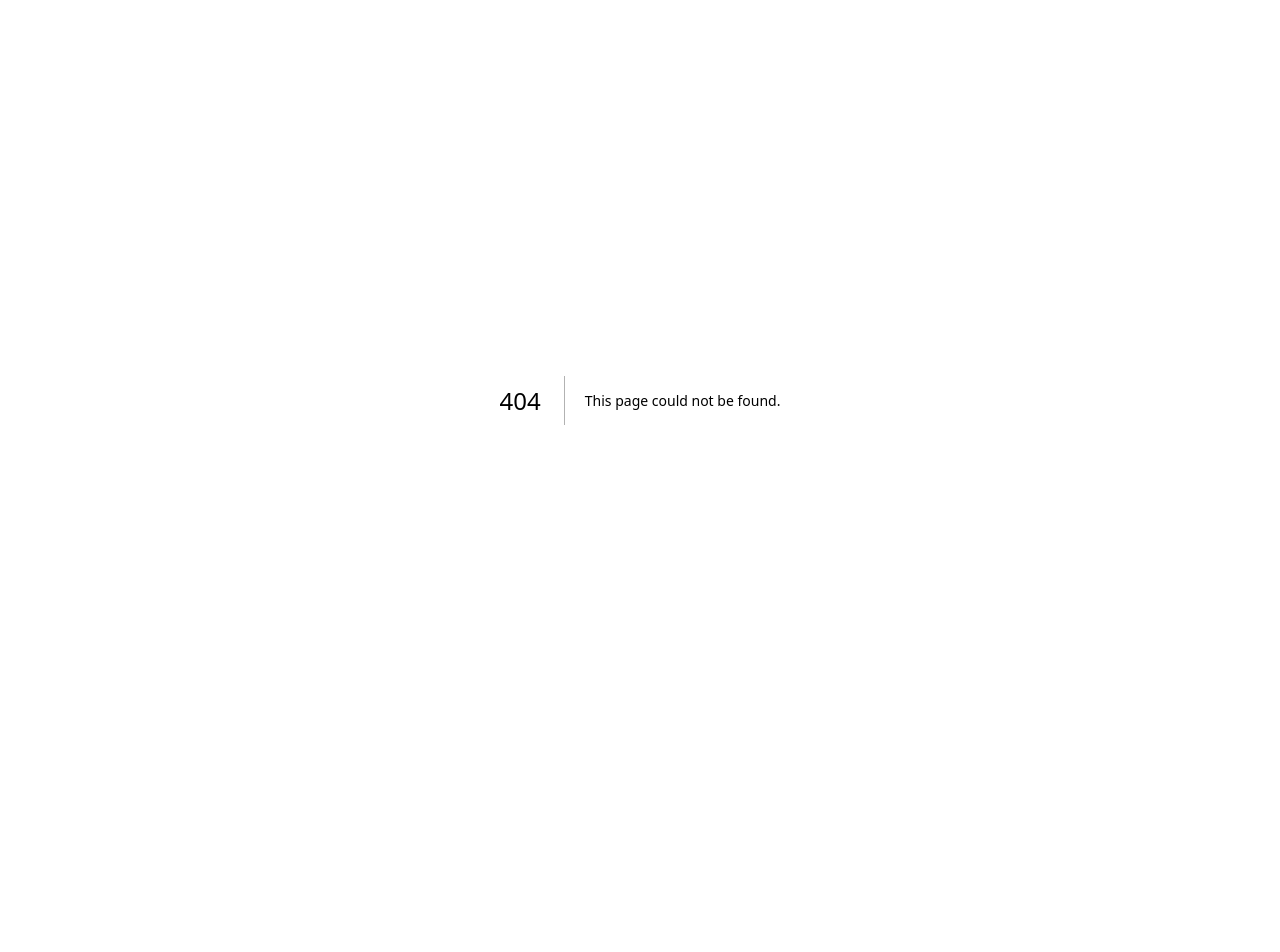
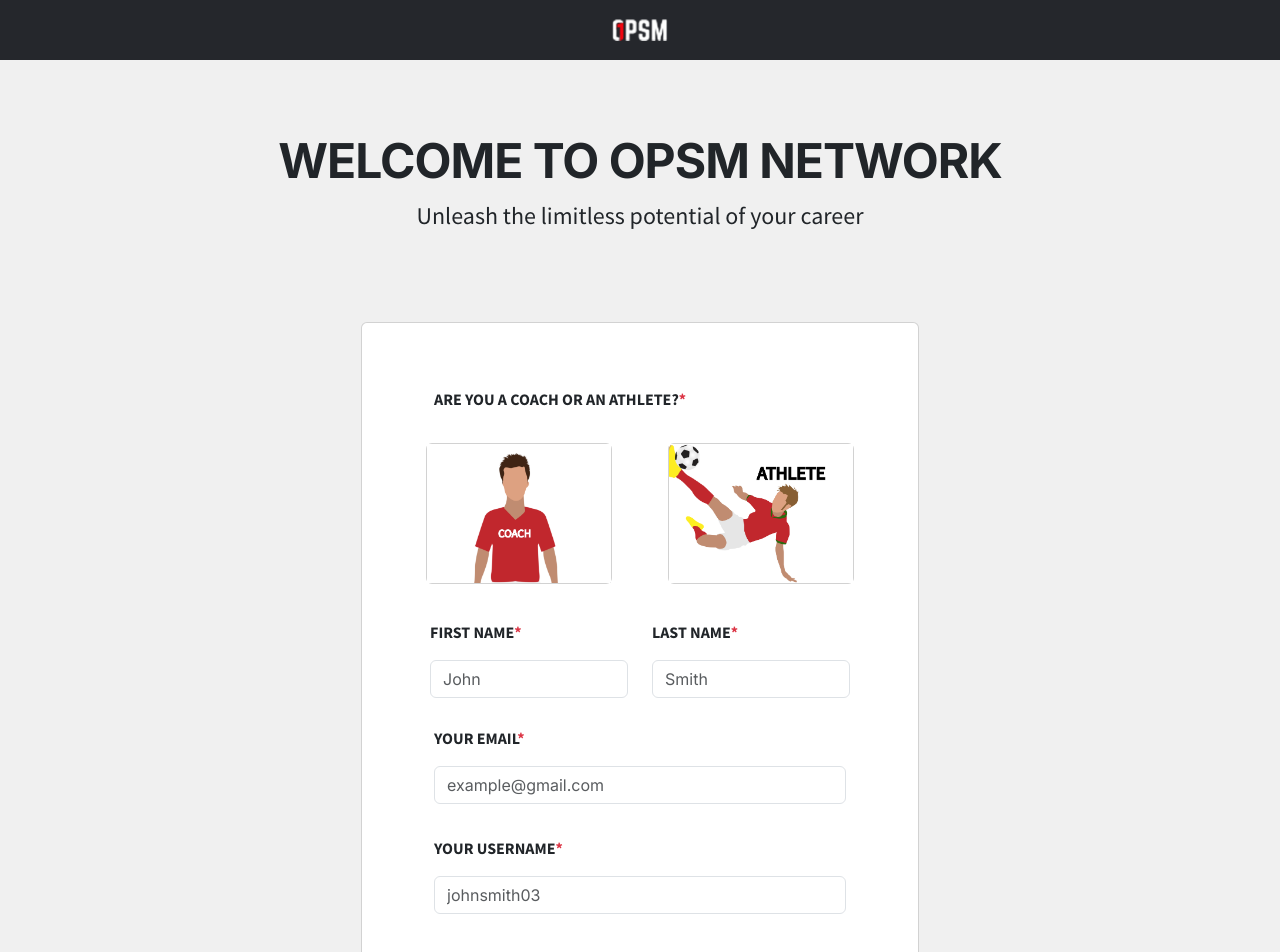
Before and after one commit to mnshah0101/opsm-network, a Next.js app: page /register in a window 1280 px wide. Before the commit this address had no page. Shown: the top 952 px of the page. Before the commit the page ends 800 px from the top, so only its background shows below. Built offline with nearby package versions, Linux system fonts and the light colour scheme; a web font is replaced by a local one.

Commit message:
register page completed

```diff
--- a/components/header/DarkHeaderMobile.jsx
+++ b/components/header/DarkHeaderMobile.jsx
@@ -20,7 +20,7 @@ function DarkHeaderMobile() {
             <Nav.Link  className='header-nav-link' href="#link">About</Nav.Link>
             <Nav.Link className='header-nav-link' href="#link">Contact</Nav.Link>
             <Nav.Link className='header-nav-link' href="#link">Login</Nav.Link>
-            <Nav.Link className='header-nav-link red_button' href="#link">Sign Up</Nav.Link>
+            <Nav.Link className='header-nav-link red_button' href="/register">Sign Up</Nav.Link>
 
 
 
--- a/components/login/Login.jsx
+++ b/components/register/Register.jsx
@@ -1,10 +1,12 @@
 import SectionTitle from "../text/SectionTitleCenter"
+import RegisterForm from "./RegisterForm"
 export default function Login(){
 
     return (
 
     <div className="container">
         <SectionTitle title="Welcome To OPSM Network" subtitle={"Unleash the limitless potential of your career"}/>
+        <RegisterForm/>
 
     </div>
 
--- /dev/null
+++ b/components/register/RegisterForm.jsx
@@ -0,0 +1,69 @@
+export default function RegisterForm(){
+    return (
+        <div className="d-flex align-items-center justify-content-center w-100 p-0 ">
+        <div className="card d-flex flex-column  p-5 my-5 login_container " >
+
+            <div className="type-selection">
+        <p className="mt-3 text-center text-lg-start fw-bold mx-lg-4 text-uppercase font-rem-1">Are you a coach or an athlete?<span className="text-danger">*</span></p>
+        <div className="d-flex row">
+
+            <div className="col-12 col-lg-6 my-3 px-lg-1">
+                <div className="card mx-lg-4">
+                <img className="img-fluid" src="/assets/images/login/coach.png" alt="" />
+                </div>
+            </div>
+
+             <div className="col-12 col-lg-6 my-3 px-lg-1">
+
+                <div className="card mx-lg-4">
+                <img className="img-fluid" src="/assets/images/login/player.png" alt="" />
+                </div>
+
+            </div>
+
+
+        </div>
+        </div>
+
+          <div className="name mx-lg-2 my-1 d-flex row">
+
+            <div className="col-6">
+        <p className="mt-3 text-start fw-bold text-uppercase font-rem-1">First Name<span className="text-danger">*</span> </p>
+            <input type="first_name" className="form-control" id="email" placeholder="John"/>
+                </div>
+
+               <div className="col-6">
+        <p className="mt-3 text-start fw-bold text-uppercase font-rem-1">Last Name<span className="text-danger">*</span> </p>
+            <input type="last_name" className="form-control" id="email" placeholder="Smith"/>
+            </div>
+
+        </div>
+
+        <div className="email mx-lg-4 my-2">
+        <p className="mt-3 text-start fw-bold text-uppercase font-rem-1">Your Email<span className="text-danger">*</span> </p>
+            <input type="email" className="form-control" id="email" placeholder="example@gmail.com"/>
+        </div>
+
+         <div className="email mx-lg-4 my-2">
+        <p className="mt-3 text-start fw-bold text-uppercase font-rem-1">Your Username<span className="text-danger">*</span></p>
+            <input type="username" className="form-control" id="username" placeholder="johnsmith03"/>
+        </div>
+
+
+         <div className="email mx-lg-4 my-2">
+        <p className="mt-3 text-start fw-bold text-uppercase font-rem-1">Your Password<span className="text-danger">*</span> </p>
+            <input type="password" className="form-control" id="password" />
+        </div>
+
+          <div className="email mx-lg-4 my-3">
+        <button className="btn btn-primary text-white w-100">SUBMIT</button>
+        </div>
+
+
+
+</div>
+        </div>
+
+
+    )
+}
--- a/src/app/login/page.js
+++ b/src/app/register/page.js
@@ -1,14 +1,13 @@
 import Header from "../../../components/header/HeaderNoMenu";
 import Footer from "../../../components/footer/Footer";
-import login from "../../../components/login/Login";
-import Login from "../../../components/login/Login";
+import Register from "../../../components/register/Register";
 
 export default function Home() {
   return (
     <div style={{backgroundColor:"#F0F0F0"}}>
       <Header />
 
-      <Login />
+      <Register />
 
 
     <Footer />
--- a/styles/globals.css
+++ b/styles/globals.css
@@ -228,3 +228,13 @@ blockquote cite:before {
 a {
   text-decoration: none;
 }
+
+.login_container {
+  max-width: 50% !important;
+}
+
+@media (max-width: 768px) {
+  .login_container {
+    min-width: 90% !important;
+  }
+}
```
Also changed, not shown: components/header/DarkHeader.jsx (+3 -7 lines), public/assets/images/login/coach.png (added), public/assets/images/login/player.png (added).
